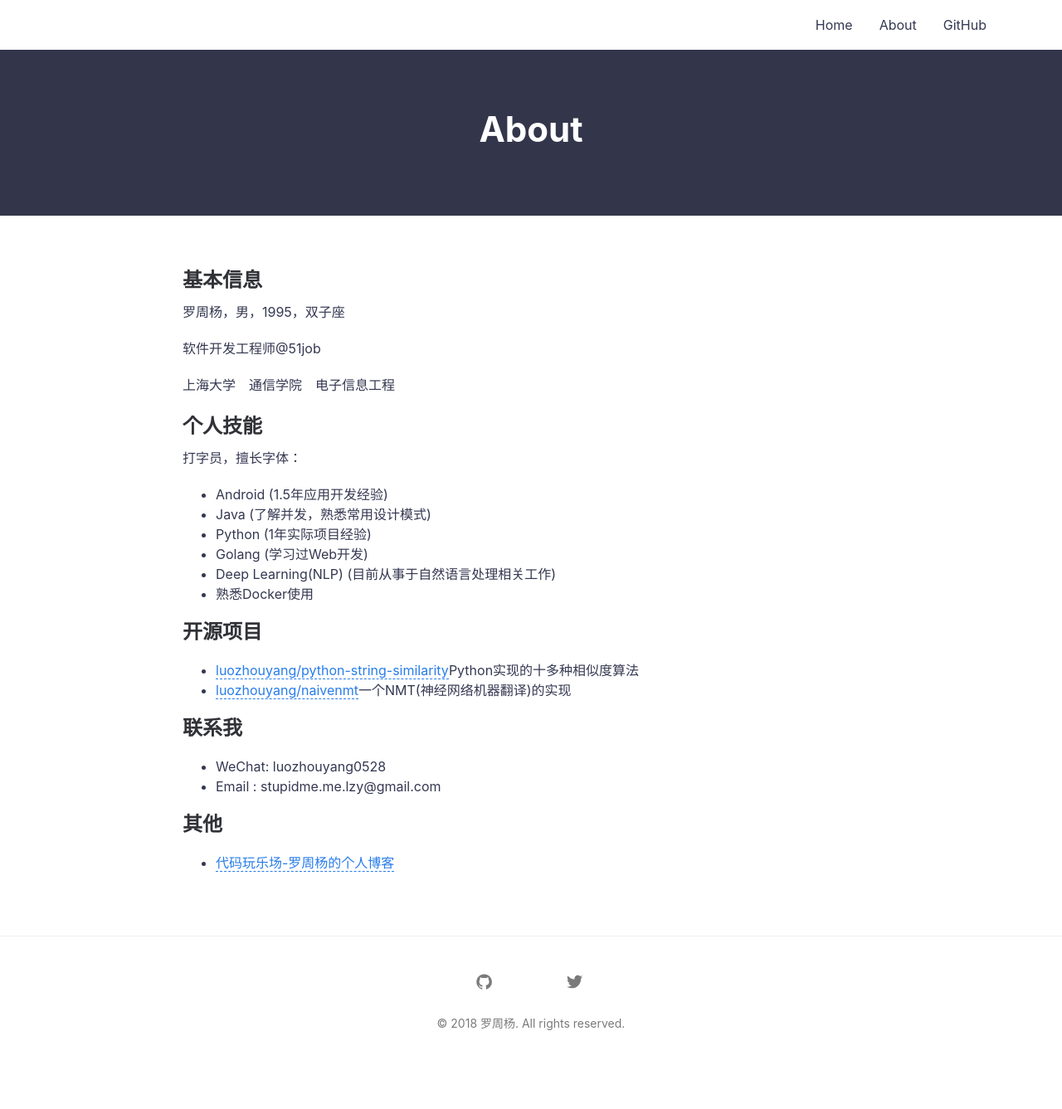
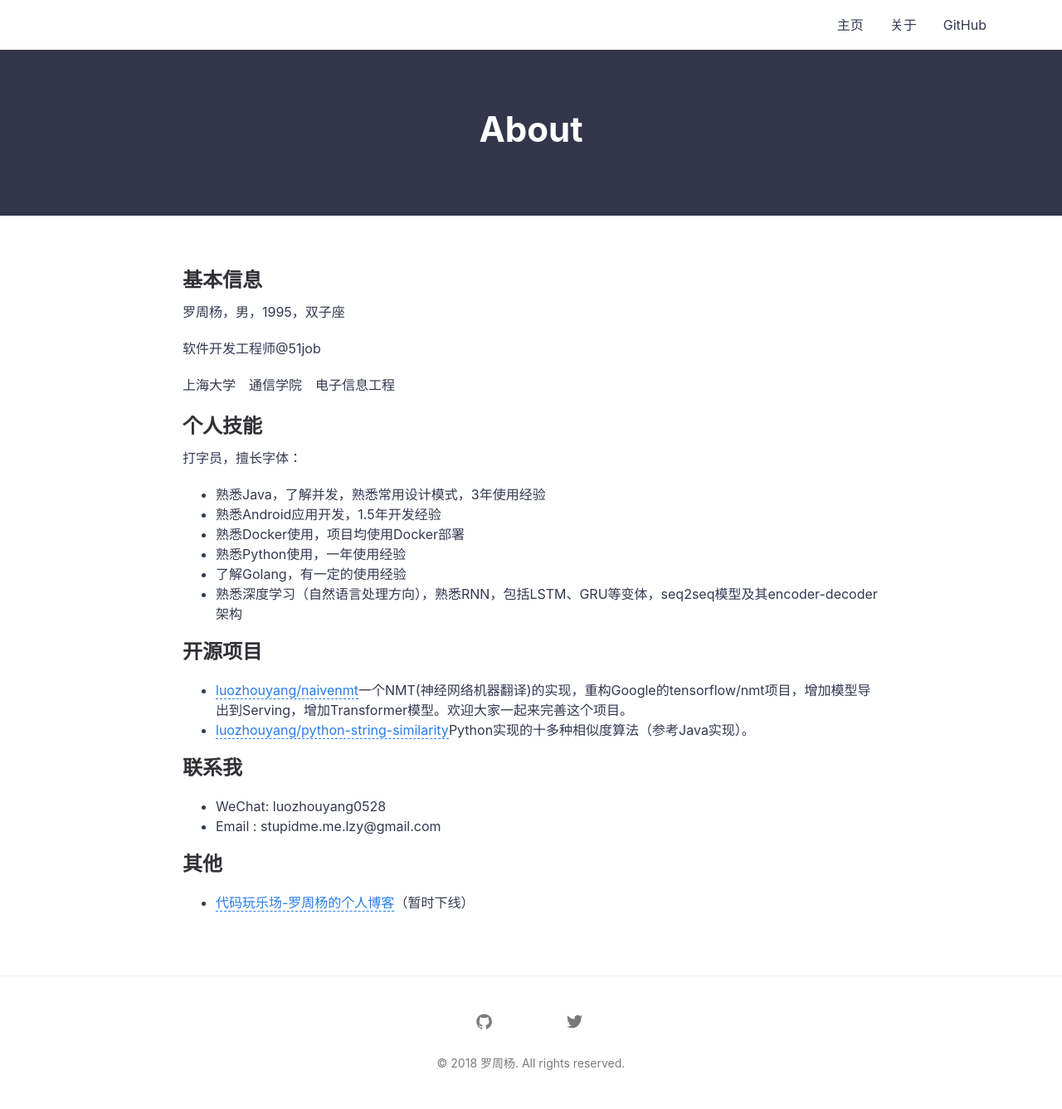
Before and after one commit to luozhouyang/luozhouyang-deprecated.github.io, a Jekyll site: the page built from about.md, in a window 1280 px wide. Shown: the whole page at 83% size. Built offline with Jekyll 4.4.1, drawn with Linux system fonts in a browser that asks for light colours; before the commit the page ends 1289 px from its top, so only the background shows below that.

Commit message:
Update about

```diff
--- a/_includes/header.html
+++ b/_includes/header.html
@@ -8,8 +8,10 @@
       </a>
       <nav class="header__links">
         <div class="container header__links-wrapper">
-          <a class="header__link" href="{{ '/' | relative_url }}" itemprop="url"><span itemprop="name">Home</span></a>
-          <a class="header__link" href="{{ '/about' | relative_url }}" itemprop="url"><span itemprop="name">About</span></a>
+          <a class="header__link" href="{{ '/' | relative_url }}" itemprop="url">
+            <span itemprop="name">主页</span></a>
+          <a class="header__link" href="{{ '/about' | relative_url }}" itemprop="url">
+            <span itemprop="name">关于</span></a>
           <!-- <a class="header__link" href="http://blog.stupidme.me" itemprop="url">
             <span itemprop="name">Blog</span>
           </a> -->
--- a/about.md
+++ b/about.md
@@ -16,18 +16,18 @@ permalink: /about/
 
 打字员，擅长字体：
 
-* Android (1.5年应用开发经验)
-* Java (了解并发，熟悉常用设计模式)
-* Python (1年实际项目经验)
-* Golang (学习过Web开发)
-* Deep Learning(NLP) (目前从事于自然语言处理相关工作)
-* 熟悉Docker使用
+* 熟悉Java，了解并发，熟悉常用设计模式，3年使用经验
+* 熟悉Android应用开发，1.5年开发经验
+* 熟悉Docker使用，项目均使用Docker部署
+* 熟悉Python使用，一年使用经验
+* 了解Golang，有一定的使用经验
+* 熟悉深度学习（自然语言处理方向），熟悉RNN，包括LSTM、GRU等变体，seq2seq模型及其encoder-decoder架构
 
 
 ## 开源项目
 
-* [luozhouyang/python-string-similarity](https://github.com/luozhouyang/python-string-similarity)Python实现的十多种相似度算法
-* [luozhouyang/naivenmt](https://github.com/luozhouyang/naivenmt)一个NMT(神经网络机器翻译)的实现
+* [luozhouyang/naivenmt](https://github.com/luozhouyang/naivenmt)一个NMT(神经网络机器翻译)的实现，重构Google的tensorflow/nmt项目，增加模型导出到Serving，增加Transformer模型。欢迎大家一起来完善这个项目。
+* [luozhouyang/python-string-similarity](https://github.com/luozhouyang/python-string-similarity)Python实现的十多种相似度算法（参考Java实现）。
 
 ## 联系我
 
@@ -36,4 +36,4 @@ permalink: /about/
 
 ## 其他
 
-* [代码玩乐场-罗周杨的个人博客](http://blog.stupidme.me)
+* [代码玩乐场-罗周杨的个人博客](http://blog.stupidme.me)（暂时下线）
```
